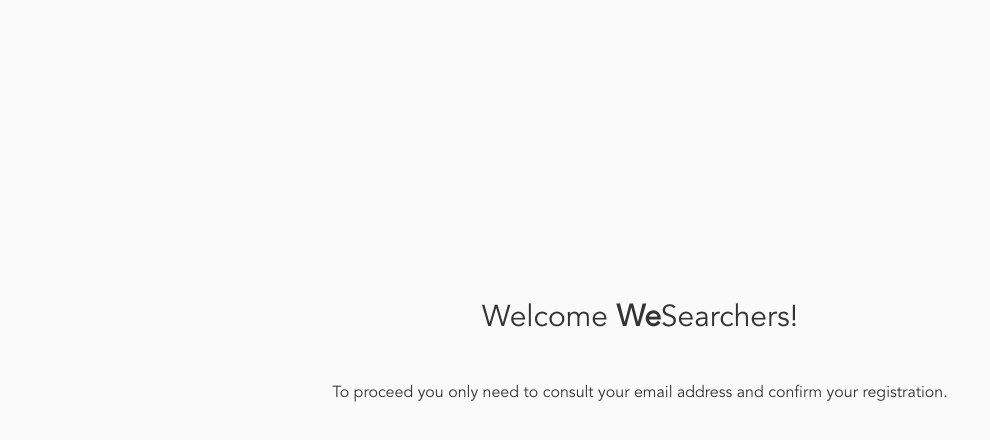
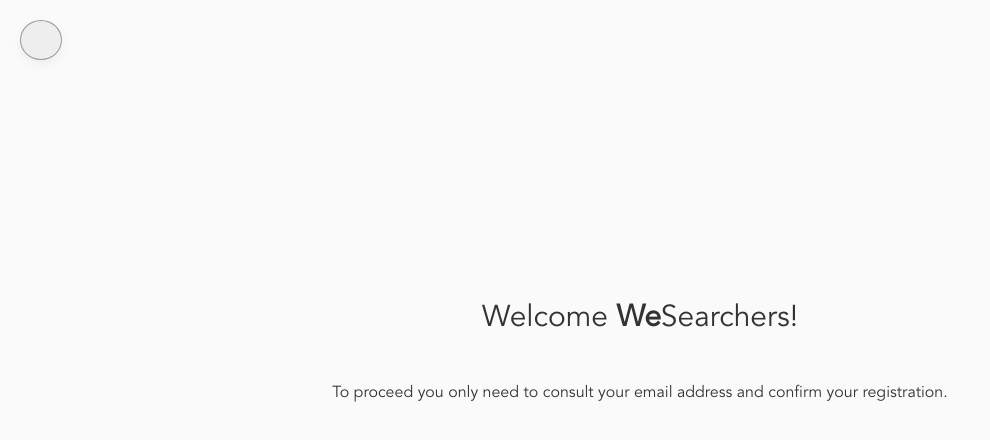
Before and after one commit to WeSearchers/wesearchers-api, a React app in the folder project/frontend/: page /confirm in a window 1280 px wide. Shown: the top 440 px of the page, without its empty margins (0-990 px from the left). Built offline with nearby package versions, Linux system fonts and the light colour scheme; the HTML template or start-up script is replaced by a standard one.

Commit message:
Add link back to login at pages: forgotPassword/ confirmAccount / activateAccount / changePassword / changePasswordMessage

```diff
--- a/project/frontend/src/components/Login/activateAccount.js
+++ b/project/frontend/src/components/Login/activateAccount.js
@@ -5,6 +5,7 @@
   render() {
     return (
       <div className="login-page">
+        <a href="/login" className="general-btn back-login" />
         <div className="container">
           <div className="activate-account login-form">
             <div className="title">
--- a/project/frontend/src/components/Login/changePassword.js
+++ b/project/frontend/src/components/Login/changePassword.js
@@ -5,6 +5,7 @@
   render() {
     return (
       <div className="login-page">
+        <a href="/login" className="general-btn back-login" />
         <div className="container">
           <div className="login-form change-password">
             <div className="title">Create a new Password</div>
--- a/project/frontend/src/components/Login/changePasswordMessage.js
+++ b/project/frontend/src/components/Login/changePasswordMessage.js
@@ -5,6 +5,7 @@
   render() {
     return (
       <div className="login-page">
+        <a href="/login" className="general-btn back-login" />
         <div className="container">
           <div className="activate-account login-form">
             <div className="title">
--- a/project/frontend/src/components/Login/confirmAccount.js
+++ b/project/frontend/src/components/Login/confirmAccount.js
@@ -5,6 +5,8 @@
   render() {
     return (
       <div className="login-page">
+        <a href="/login" className="general-btn back-login" />
+
         <div className="container">
           <div className="confirm-account login-form">
             <div className="welcome">
--- a/project/frontend/src/components/Login/forgotPassword.js
+++ b/project/frontend/src/components/Login/forgotPassword.js
@@ -5,6 +5,7 @@
   render() {
     return (
       <div className="login-page">
+        <a href="/login" className="general-btn back-login" />
         <div className="container">
           <div className="forgot-password login-form">
             <div className="title">
--- a/project/frontend/src/styles/loginSignForm.css
+++ b/project/frontend/src/styles/loginSignForm.css
@@ -1,8 +1,9 @@
 .login-page {
+  position: relative;
+  display: flex;
+  align-items: center;
   height: 100vh;
   background: #fafafa;
-  display: flex;
-  align-items: center;
 }
 
 .login-page .container {
@@ -129,3 +130,14 @@
 .login-page .activate-account .message {
   text-align: center;
 }
+
+/* general */
+
+.login-page a.back-login {
+  position: absolute;
+  top: 20px;
+  left: 20px;
+  height: 40px;
+  width: 40px;
+  border-radius: 50%;
+}
```
